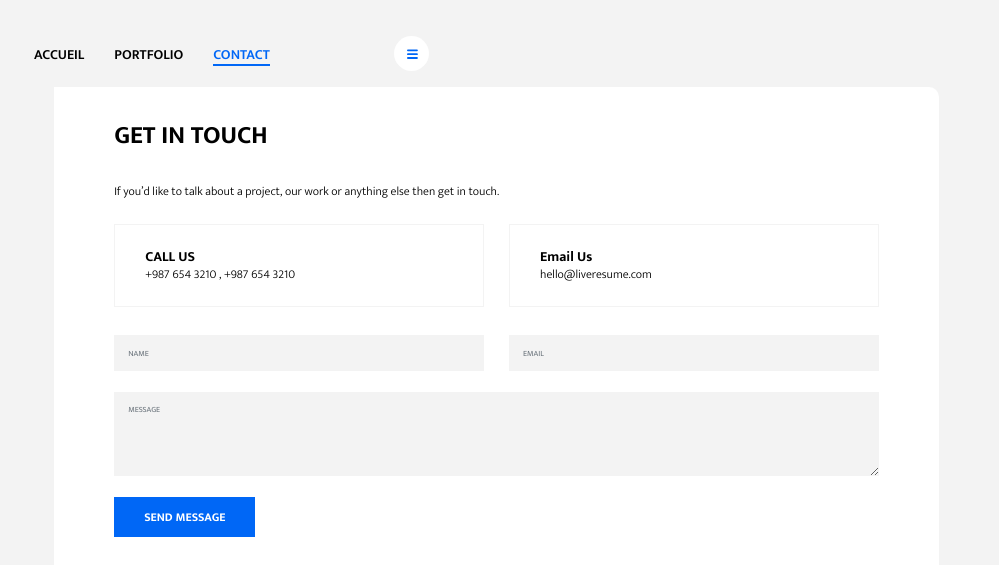
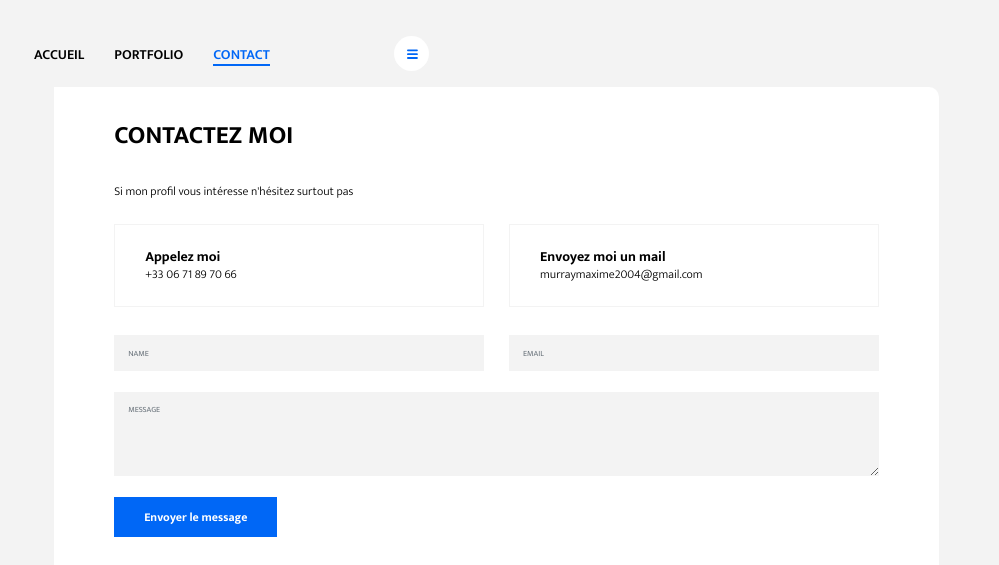
Before and after one commit to Slyziix/Portfolio_MaximeMurray, a website: page contact.html in a window 1280 px wide. Shown: the top 565 px of the page, 281-1280 px from the left. Drawn offline with Linux system fonts and the light colour scheme.

Commit message:
Amélioration de la page contact

```diff
--- a/contact.html
+++ b/contact.html
@@ -45,23 +45,23 @@
         </aside>
         <main>
             <section class="contact-section">
-                <h2 class="section-title">GET IN TOUCH</h2>
-                <p class="mb-4">If you’d like to talk about a project, our work or anything else then get in touch.</p>
+                <h2 class="section-title">Contactez moi</h2>
+                <p class="mb-4">Si mon profil vous intéresse n'hésitez surtout pas</p>
 
                 <div class="contact-cards-wrapper">
                     <div class="contact-card">
-                        <h6 class="contact-card-title">CALL US</h6>
-                        <p class="contact-card-content">+987 654 3210 , +987 654 3210</p>
+                        <h6 class="contact-card-title">Appelez moi</h6>
+                        <p class="contact-card-content">+33 06 71 89 70 66</p>
                     </div>
                     <div class="contact-card">
-                        <h6 class="contact-card-title">Email Us</h6>
-                        <p class="contact-card-content">hello@liveresume.com</p>
+                        <h6 class="contact-card-title">Envoyez moi un mail</h6>
+                        <p class="contact-card-content">murraymaxime2004@gmail.com</p>
                     </div>
                 </div>
 
-                <form action="#!" class="contact-form">
+                <form action="envoyer_email.php" class="contact-form">
                     <div class="form-group form-group-name">
-                      <label for="name" class="sr-only">Name</label>
+                      <label for="name" class="sr-only">Objet</label>
                       <input type="text" name="name" id="name" class="form-control" placeholder="NAME">
                     </div>
                     <div class="form-group form-group-email">
@@ -72,7 +72,7 @@
                         <label for="message" class="sr-only">Message</label>
                         <textarea name="message" id="message" class="form-control" placeholder="MESSAGE" rows="5"></textarea>
                     </div>
-                    <button type="submit" class="btn btn-primary form-submit-btn">SEND MESSAGE</button>
+                    <button type="submit" class="btn btn-primary form-submit-btn">Envoyer le message</button>
                 </form>
 
             </section>
@@ -80,7 +80,7 @@
                 <h5 class="section-title">MY LOCATION</h5>
 
                 <div class="map-wrapper embed-responsive embed-responsive-16by9">
-                    <iframe src="https://www.google.com/maps/embed?pb=!1m18!1m12!1m3!1d6780.360388122327!2d3.057256!3d50.62925!2m3!1f0!2f0!3f0!3m2!1i1024!2i768!4f13.1!3m3!1m2!1s0x47c2d579b3256e11%3A0x40af13e81646360!2sLille!5e0!3m2!1sen!2sin!4v1582520722599!5m2!1sen!2sin" width="600" height="450" frameborder="0" style="border:0;" allowfullscreen="" class="embed-responsive-item"></iframe>
+                    <iframe src="https://www.google.com/maps/embed?pb=!1m18!1m12!2m3!1d6780.360388122327!2d3.057256!3d50.62925!2m3!1f0!2f0!3f0!3m2!1i1024!2i768!4f13.1!3m3!1m2!1s0x47c2d579b3256e11%3A0x40af13e81646360!2sLille!5e0!3m2!1sen!2sin!4v1582520722599!5m2!1sen!2sin" width="600" height="450" frameborder="0" style="border:0;" allowfullscreen="" class="embed-responsive-item"></iframe>
                 </div>
             </section>
         </main>
```
